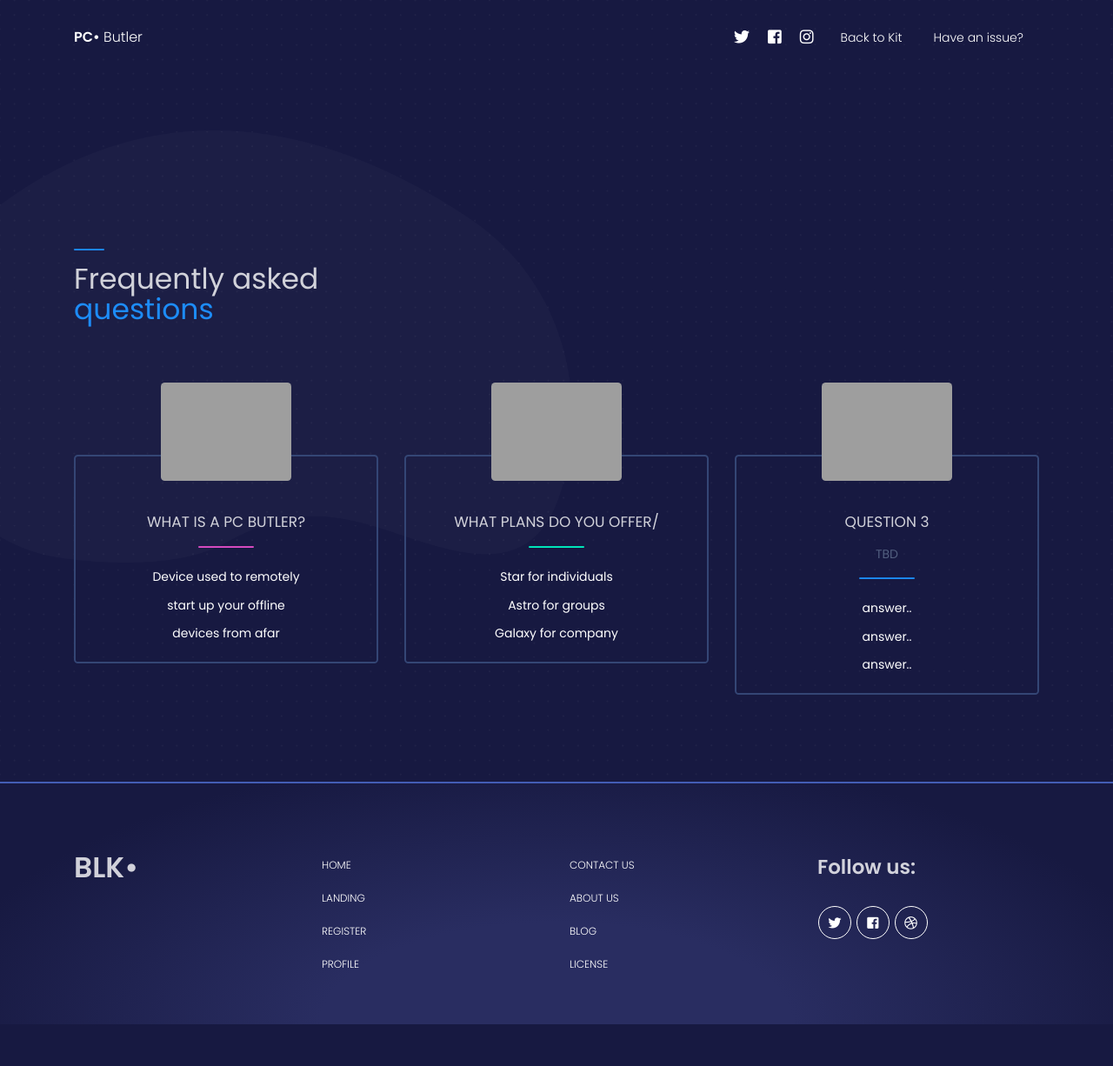
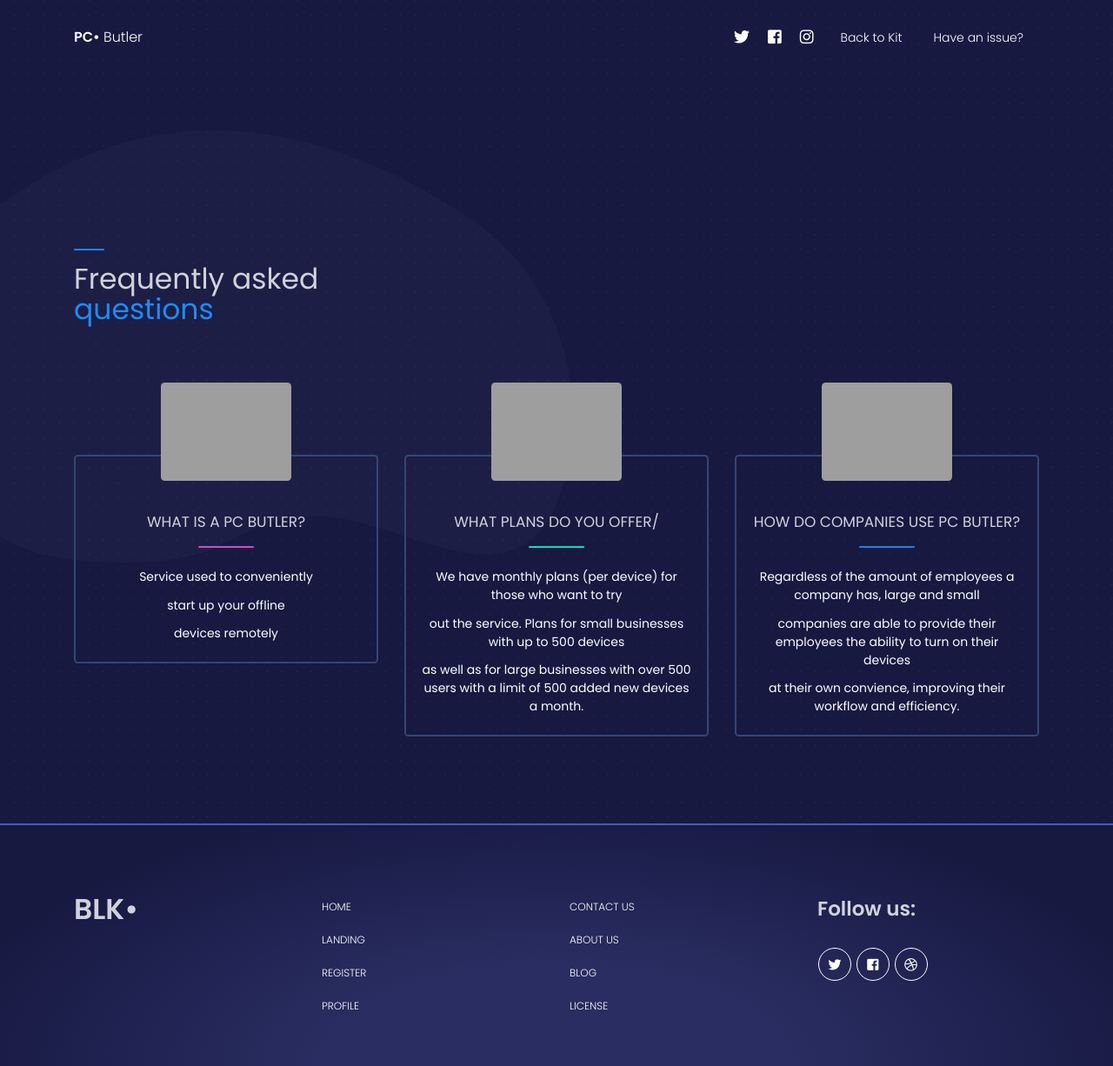
Before and after one commit to pc-butler/server, a PHP site: page /page/faq in a window 1280 px wide. Shown: the whole page at 87% size. Before the commit the page ends 1178 px from the top, so only its background shows below. Run offline with PHP 8.4, Linux system fonts and the light colour scheme; some libraries are stand-ins or nearby versions; grey boxes are pictures that could not be loaded.

Commit message:
Update index.php

```diff
--- a/page/faq/index.php
+++ b/page/faq/index.php
@@ -119,9 +119,9 @@
                 </div>
                 <div class="row">
                   <ul class="list-group">
-                    <li class="list-group-item">Device used to remotely</li>
+                    <li class="list-group-item">Service used to conveniently</li>
                     <li class="list-group-item">start up your offline</li>
-                    <li class="list-group-item">devices from afar</li>
+                    <li class="list-group-item">devices remotely</li>
                   </ul>
                 </div>
               </div>
@@ -141,9 +141,9 @@
                 </div>
                 <div class="row">
                   <ul class="list-group">
-                    <li class="list-group-item">Star for individuals</li>
-                    <li class="list-group-item">Astro for groups</li>
-                    <li class="list-group-item">Galaxy for company</li>
+                    <li class="list-group-item">We have monthly plans (per device) for those who want to try</li>
+                    <li class="list-group-item">out the service. Plans for small businesses with up to 500 devices</li>
+                    <li class="list-group-item">as well as for large businesses with over 500 users with a limit of 500 added new devices a month.</li>
                   </ul>
                 </div>
               </div>
@@ -157,16 +157,15 @@
               <div class="card-body">
                 <div class="row">
                   <div class="col-md-12 text-center">
-                    <h4 class="text-uppercase">Question 3</h4>
-                    <span>TBD</span>
+                    <h4 class="text-uppercase">How do companies use PC BUTLER?</h4>
                     <hr class="line-info">
                   </div>
                 </div>
                 <div class="row">
                   <ul class="list-group">
-                    <li class="list-group-item">answer..</li>
-                    <li class="list-group-item">answer..</li>
-                    <li class="list-group-item">answer..</li>
+                    <li class="list-group-item">Regardless of the amount of employees a company has, large and small</li>
+                    <li class="list-group-item">companies are able to provide their employees the ability to turn on their devices</li>
+                    <li class="list-group-item">at their own convience, improving their workflow and efficiency.</li>
                   </ul>
                 </div>
               </div>
```
